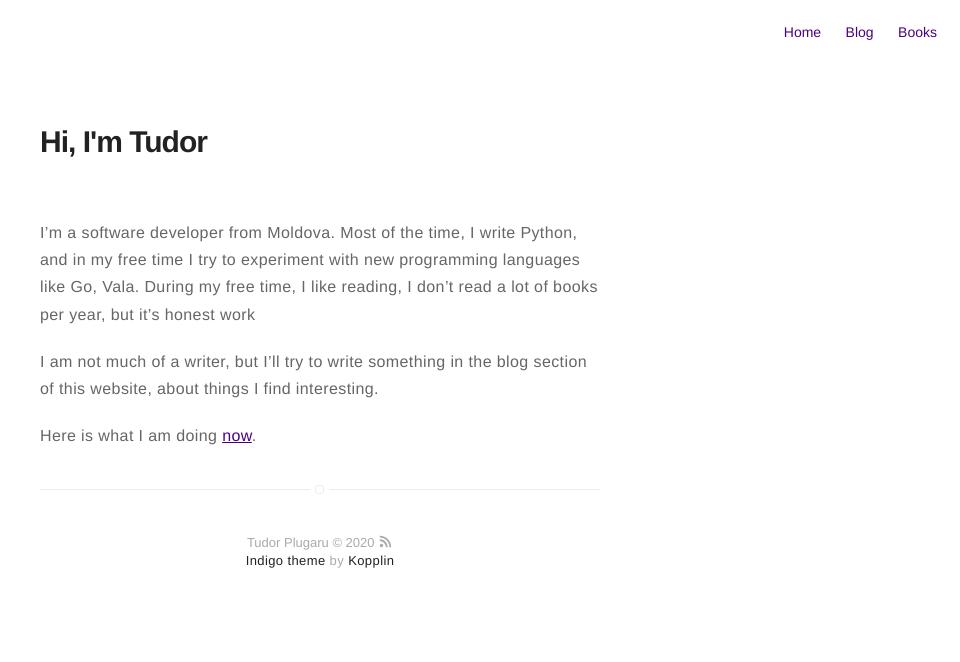
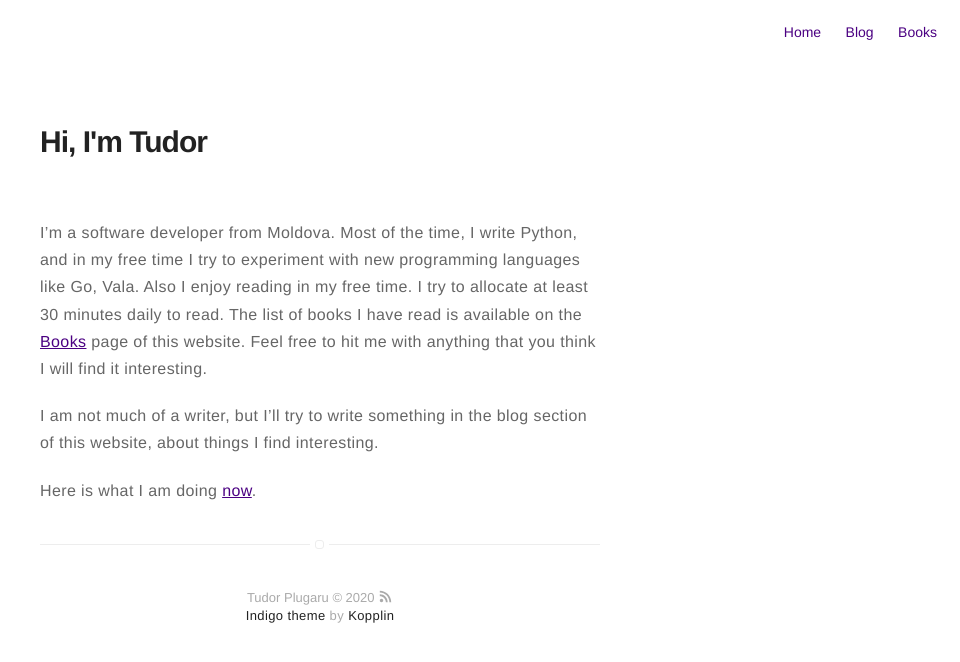
Before and after one commit to PlugaruT/PlugaruT.github.io, a Jekyll site: the page built from about.md, in a window 1280 px wide. Shown: the top 662 px of the page, without its empty margins (320-1280 px from the left). Built offline with Jekyll 4.4.1, drawn with Linux system fonts in a browser that asks for light colours.

Commit message:
Update the books section and now section

```diff
--- a/about.md
+++ b/about.md
@@ -2,11 +2,11 @@
 title: About
 layout: page
 ---
-<!-- ![Profile Image]({{ site.url }}/{{ site.picture }}) -->
 
 <h1 style="text-align:left">Hi, I'm Tudor</h1>
 
-I'm a software developer from Moldova. Most of the time, I write Python, and in my free time I try to experiment with new programming languages like Go, Vala. During my free time, I like reading, I don't read a lot of books per year, but it's honest work
+I'm a software developer from Moldova. Most of the time, I write Python, and in my free time I try to experiment with new programming languages like Go, Vala. Also I enjoy reading in my free time. I try to allocate at least 30 minutes daily to read. The list of books I have read is available on the <a class="link" href="{{ site.url }}/books">Books</a> page of this website.
+Feel free to hit me with anything that you think I will find it interesting.
 
 I am not much of a writer, but I'll try to write something in the blog section of this website, about things I find interesting.
 
--- a/books.html
+++ b/books.html
@@ -12,6 +12,9 @@ layout: page
     <li>Harry Potter and the Prisoner of Azkaban - J.K. Rowling</li>
     <li>21 Lessons for the 21st Century - Yuval Noah Harari</li>
     <li>Deep Work: Rules for Focused Success in a Distracted World - Cal Newport</li>
+    <li>Harry Potter and the Goblet of Fire - J.K. Rowling</li>
+    <li>Digital Minimalism: Choosing a Focused Life in a Noisy World - Cal Newport</li>
+    <li>The Pragmatic Programmer: your journey to mastery, 20th Anniversary Edition - Andrew Hunt and David Thomas</li>
 </ul>
 
 
--- a/now.html
+++ b/now.html
@@ -8,10 +8,9 @@ description: "What I'm doing now"
 <div>
     <h1>Now</h1>
     <ul class="now-list">
-        <li class="list-item">Currently working remotely as Software Engineer at <a href='https://made.com/' target='_blank'>MADE.COM</a></li>
+        <li class="list-item">Currently I am looking for new job opportunities.</li>
         <li class="list-item">Mentor and trainer at <a href="https://girlsgoit.org">GirlsGoIT</a> teaching girls Python
-            and Django.</li>
-        <li class="list-item">Trying to keep the pace with reading one book per month but failing :( </li>
+            and Django and encouraging them to choose STEM as field of learning/working.</li>
     </ul>
 
     <cite>Inspired by <a href="http://nownownow.com" target="_blank">nownownow.com</a> site.</cite>
```
